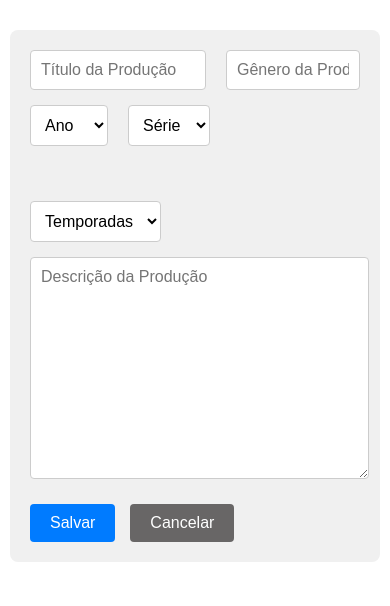
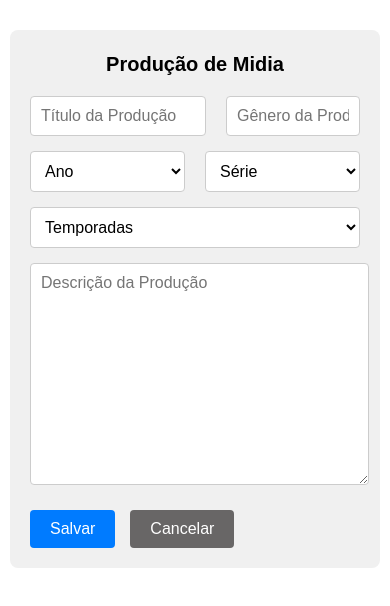
Before and after one commit to Geisbelly/sistema-de-midias-desc, a Next.js app: page / in a window 390 px wide. Shown: the top 606 px of the page. Built offline with nearby package versions, Linux system fonts and the light colour scheme.

Commit message:
Responsivo

```diff
--- a/src/app/globals.css
+++ b/src/app/globals.css
@@ -7,6 +7,10 @@ body {
   color: var(--text-color, #000000);
 }
 
+h3{
+  font-size: 20px;
+  margin-top: 3px;
+}
 #cancelar{
   --button-background: #686666;
 }
@@ -162,6 +166,7 @@ ul{
   flex-direction: column;
   max-height: auto;
   height: 45%;
+  text-align: center;
 
 }
 
@@ -289,13 +294,23 @@ ul{
 
 /* Responsive Design */
 @media (max-width: 600px) {
+  #minutos, #horas, #ano, #midia{
+    width: 50%;
+  }
+
+  #temporadas{
+    width: 100%;
+  }
   #midias li {
     flex-direction: column;
   }
 
   #midias li #tipo {
-    margin-bottom: 10px;
+    display: flex;
+    align-content: center;
+    margin-bottom: 0px;
     margin-right: 0;
+    align-items: baseline;
   }
 
   #midias li #dados #botoes {
@@ -312,6 +327,7 @@ ul{
   #seleções{
     display: flex;
     flex-direction: column;
+    gap: 0px;
 
   }
 }
--- a/src/app/page.tsx
+++ b/src/app/page.tsx
@@ -434,6 +434,7 @@ const Home: React.FC = () => {
   return (
     <main>
     <div id="form">
+      <h3>Produção de Midia</h3>
       <div id="nomeGenero">
       <input type="text" id="nome" name="nome" placeholder="Título da Produção" />
       <input type="text" id="genero" name="genero" placeholder="Gênero da Produção" />
```
